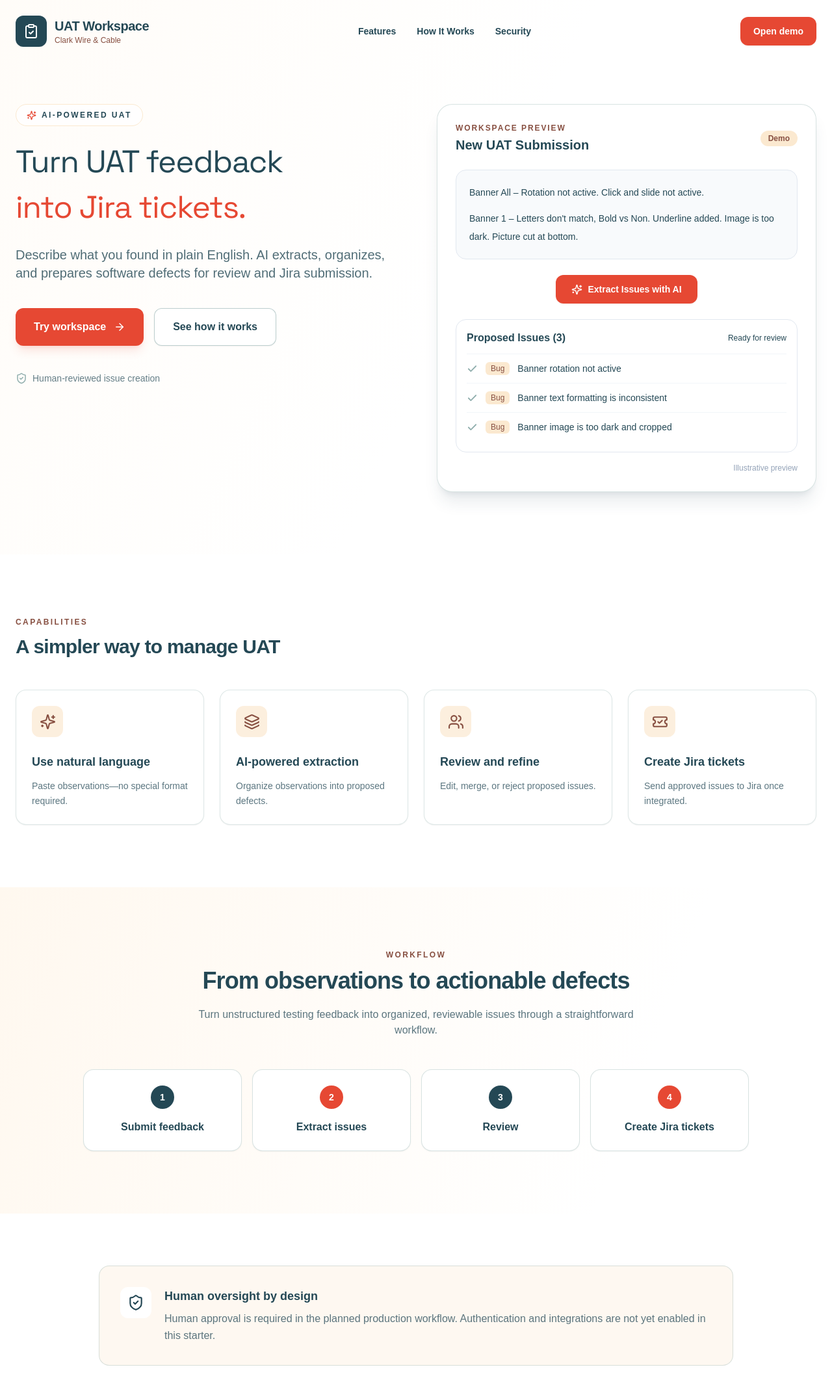
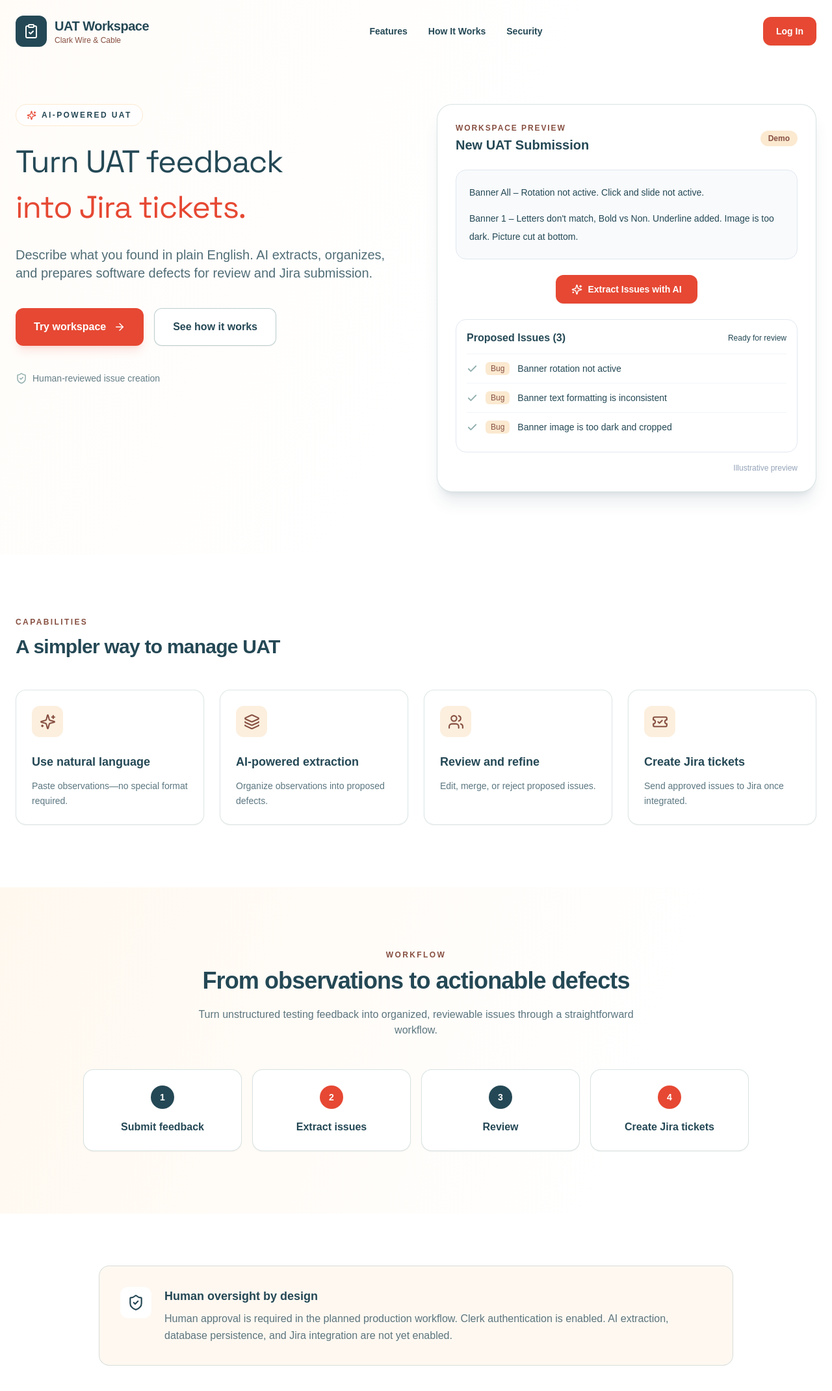
Before and after one commit to techstack-io/cwc-uat-workspace, a Next.js app: page / in a window 1280 px wide. Shown: the top 2140 px of the page at 65% size. Built offline with nearby package versions, Linux system fonts and the light colour scheme; no server answers.

Commit message:
Show login or workspace actions on landing page

```diff
--- a/src/app/page.tsx
+++ b/src/app/page.tsx
@@ -1,5 +1,6 @@
 
 import Link from "next/link";
+import AuthNavigation from "./AuthNavigation";
 import {
   ArrowRight,
   Check,
@@ -96,12 +97,7 @@ export default function Home() {
             </a>
           </nav>
 
-          <Link
-            href="/workspace"
-            className="rounded-xl bg-[#E64833] px-5 py-3 text-sm font-semibold text-white shadow-sm transition-colors hover:bg-[#C83B29]"
-          >
-            Open demo
-          </Link>
+          <AuthNavigation />
         </header>
 
         {/* Hero */}
@@ -333,8 +329,8 @@ export default function Home() {
 
             <p className="leading-relaxed text-[#244855]/75">
               Human approval is required in the planned
-              production workflow. Authentication and
-              integrations are not yet enabled in this starter.
+              production workflow. Clerk authentication is enabled. AI extraction,
+              database persistence, and Jira integration are not yet enabled.
             </p>
           </div>
         </div>
```
